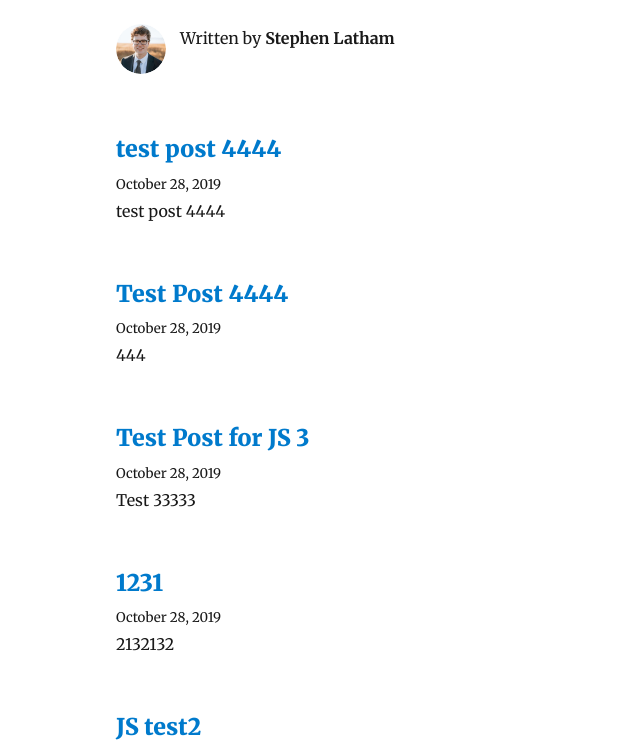
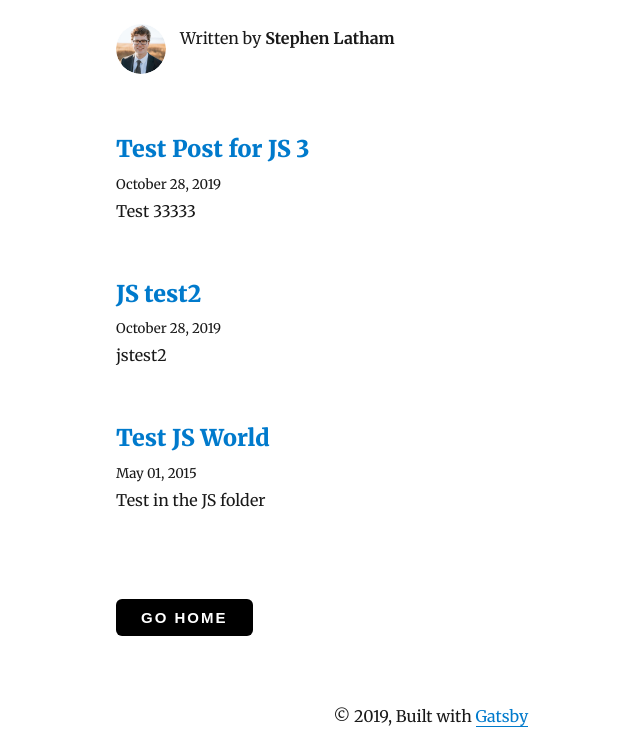
Before and after one commit to slatham/show-dev-blog, a Gatsby site: page /javascript in a window 1280 px wide. Shown: the part 71-813 px from the top of the page, without its empty margins (209-849 px from the left). Built offline with nearby package versions, Linux system fonts and the light colour scheme; Gatsby itself is replaced by a stand-in of ours; some packages are replaced by stand-ins of ours.

Commit message:
filtered js posts

```diff
--- a/src/pages/javascript.js
+++ b/src/pages/javascript.js
@@ -61,7 +61,7 @@ export const pageQuery = graphql`
         title
       }
     }
-    allMdx(sort: { fields: [frontmatter___date], order: DESC }) {
+    allMdx(sort: { fields: [frontmatter___date], order: DESC }, filter: {fileAbsolutePath: {regex: "/javascript/"}}) {
       edges {
         node {
           excerpt
```
